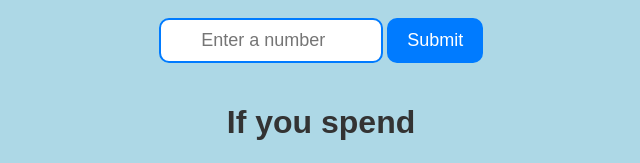
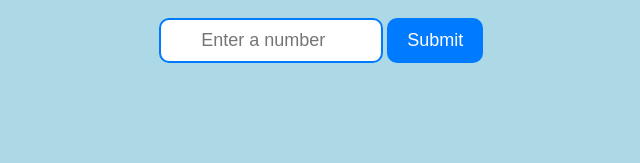
Before and after one commit to dioguinhoprojetin/EcoQuiz-1, a Flask app: page /water in a window 1280 px wide. Shown: the part 2394-2557 px from the top of the page, without its empty margins (319-959 px from the left). After the commit the page ends 2457 px from the top, so only its background shows below. Run offline with Flask 3, Linux system fonts and the light colour scheme.

Commit message:
En teoria ya

```diff
--- a/templates/water.html
+++ b/templates/water.html
@@ -63,7 +63,7 @@
 
         <!-- This is where images will appear -->
         <div id="imagesContainer" class="images-container"></div>
-        <h1>If you spend</h1>
+
     </center>
 </body>
 </html>
```
